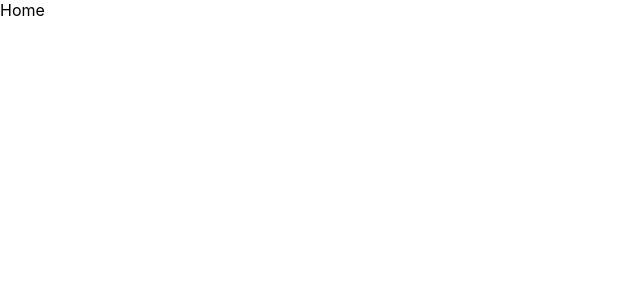
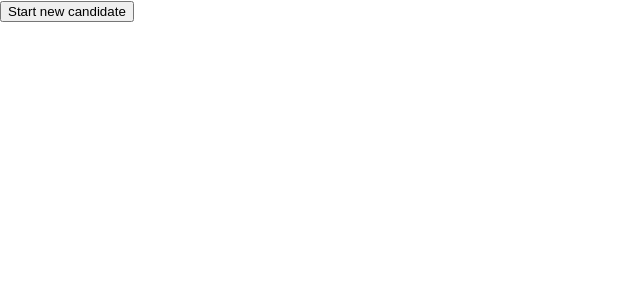
Before and after one commit to reza-boroushaki/recruitement-pipeline, a React (Create React App) app: page / in a window 1280 px wide. Shown: the top 300 px of the page, without its empty margins (0-640 px from the left). Built offline with nearby package versions, Linux system fonts and the light colour scheme.

Commit message:
added button to generate new user

```diff
--- a/src/pages/Home.js
+++ b/src/pages/Home.js
@@ -1,7 +1,23 @@
-import React from 'react'
+import { useState, useEffect } from 'react';
+import { useHistory} from 'react-router-dom';
+import { getAllUser, createUser, deleteUser } from '../api';
 
 export default function Home() {
+  const [data, setData] = useState(null);
+  let history = useHistory();
+  const startForm = e => {
+    e.preventDefault();
+    const unique = new Date().getTime();
+    createUser(unique).then(res => {
+        if(res.stat){
+          history.push(`/edit/${unique}`, {state: {id: unique}});
+        }
+    })
+    .catch(() => console.log("error"));
+}
   return (
-    <div>Home</div>
+    <div>
+      <button onClick={startForm}>Start new candidate</button>
+    </div>
   )
 }
```
